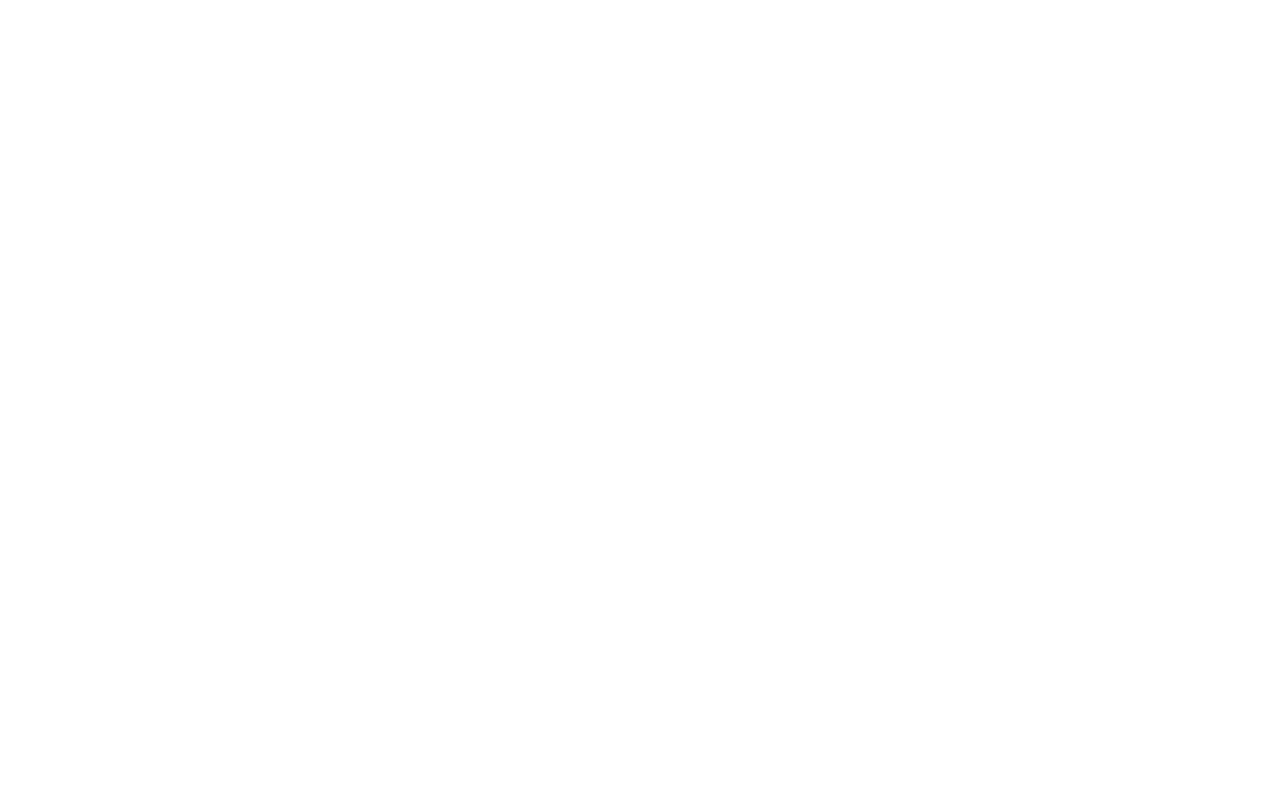
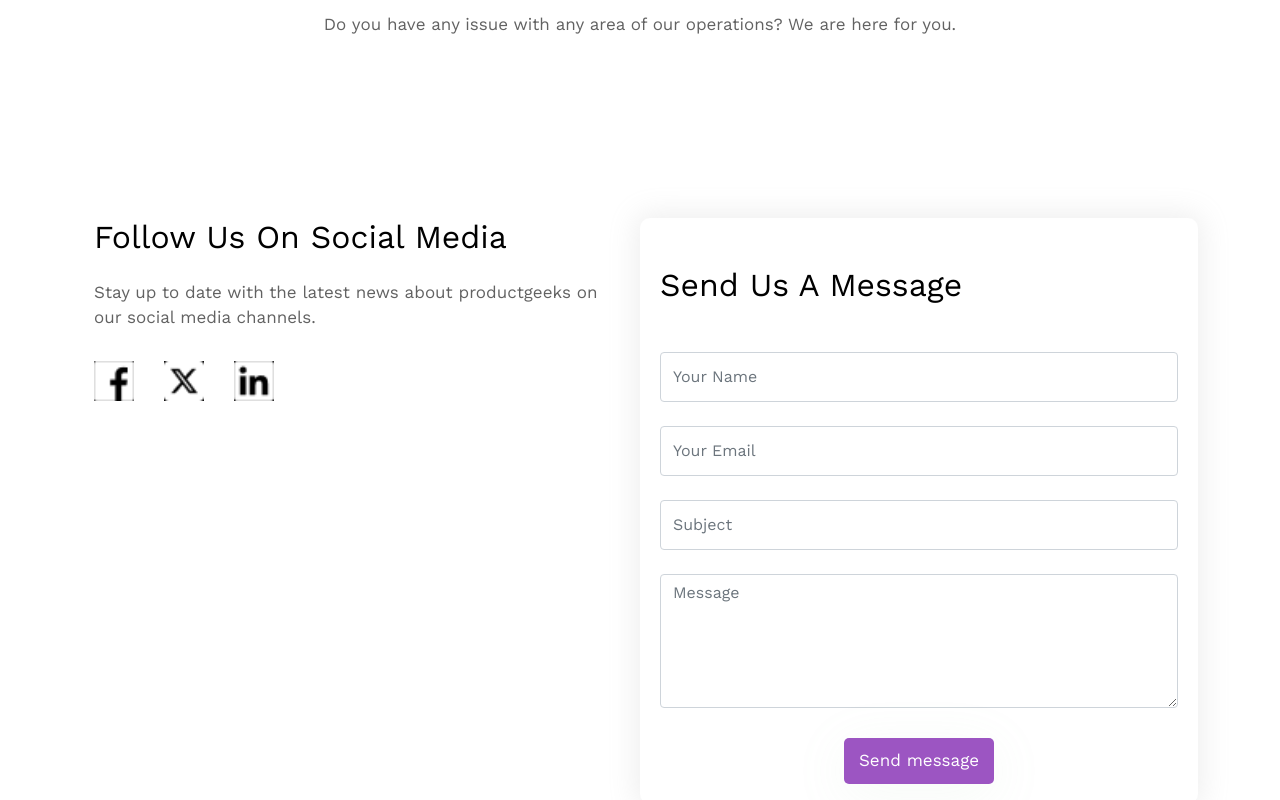
Before and after one commit to godspower2020/productgeeks, a React (Create React App) app: page /contact in a window 1280 px wide. Shown: the part 280-1080 px from the top of the page. Before the commit the page ends 800 px from the top, so only its background shows below. Built offline with nearby package versions, Linux system fonts and the light colour scheme.

Commit message:
contact done

```diff
--- a/src/App.scss
+++ b/src/App.scss
@@ -1386,6 +1386,84 @@
   }
 }
 
+// CONTACT
+.contact {
+  margin-top: 70px;
+
+  .section {
+    padding: 40px 0;
+
+    @media (min-width: 768px) {
+      padding: 90px 0;
+    }
+
+    h1,
+    h2 {
+      color: var(--black-color);
+    }
+
+    .follow-social {
+      margin-bottom: 80px;
+
+      .social-icons {
+        display: flex;
+        align-items: center;
+        justify-content: flex-start;
+        gap: 30px;
+        margin-top: 30px;
+
+        img {
+          width: 30px;
+          height: 30px;
+          background-color: var(--black-color);
+
+          @media (min-width: 768px) {
+            width: 40px;
+            height: 40px;
+          }
+        }
+
+      }
+    }
+
+    .section-1 {
+
+      h1 {
+        font-size: 60px;
+        font-weight: 900;
+        margin: 30px 0;
+      }
+    }
+  }
+
+  .form {
+    border-radius: 10px;
+    padding: 0 20px;
+    -ms-filter: "progid:DXImageTransform.Microsoft.Shadow(Strength=28, Direction=0, Color=#ABABAB)";/*IE 8*/
+    -moz-box-shadow: 0 0 28px 4px rgba(171,171,171,0.2);/*FF 3.5+*/
+    -webkit-box-shadow: 0 0 28px 4px rgba(171,171,171,0.2);/*Saf3-4, Chrome, iOS 4.0.2-4.2, Android 2.3+*/
+    box-shadow: 0 0 28px 4px rgba(171,171,171,0.2);/* FF3.5+, Opera 9+, Saf1+, Chrome, IE10 */
+    filter: progid:DXImageTransform.Microsoft.Shadow(Strength=28, Direction=135, Color=#ABABAB); /*IE 5.5-7*/
+
+    .form-group input {
+      height: 50px;
+    }
+
+    .button button {
+      width: 150px;
+      height: 46px;
+      margin: 30px 0 20px;
+      padding: 10px;
+      background-color: var(--theme-purple);
+      color: #fff;
+      border-radius: 5px;
+      border: none;
+      box-shadow: 0 10px 53px 0 rgba(163, 204, 170, 0.1);
+    }
+
+  }
+}
+
 /* LOGIN */
 .stretch-me {
   display: flex;
@@ -1535,12 +1613,7 @@
     button.login-button {
       color: white;
       background-color: var(--theme-purple);
-    }
-    button.google-button {
-      border: 1px solid var(--google-button-login-color);
-      color: var(--theme-dark);
-      background-color: #fff;
-      gap: 20px;
+      margin-bottom: 20px;
     }
 
     p {
--- a/src/components/AuthComponents/ConfirmEmail.js
+++ b/src/components/AuthComponents/ConfirmEmail.js
@@ -14,16 +14,13 @@
   autoClose: 3000,
 }
 
-const ConfirmEmail = () => {
+const ConfirmEmail = ({email}) => {
   const [otp, setOtp] = useState('');
 
   const toastId = React.useRef(null);
 
   const navigate = useNavigate();
   const dispatch = useDispatch();
-
-  const userRegister = useSelector((state) => state.userRegister);
-  const { userInfo } = userRegister;
 
   const { loading, success, error } = useSelector((state) => state.userEmailConfirmation);
 
@@ -43,12 +40,12 @@
   const handleConfirmation = async (e) => {
     e.preventDefault();
 
-    dispatch(confirmEmail(userInfo?.email, otp))
+    dispatch(confirmEmail(email, otp))
   }
 
   const handleResendOTP = async () => {
     try {
-      dispatch(resendOTP(userInfo?.email));
+      dispatch(resendOTP(email));
 
     } catch (error) {
       console.error('Error resending OTP:', error);
@@ -66,7 +63,7 @@
         {resendError && <Message variant="alert-danger">{resendError}</Message>}
         <form className="form-me">
           <p className='mb-5'>
-            A short code was sent to your email address <a href={`mailto:${userInfo.email}`} target="_blank" rel='noreferrer' style={{ color: 'blue' }}>{userInfo.email}</a>. Enter the code to verify your account.
+            A short code was sent to your email address <a href={`mailto:${email}`} target="_blank" rel='noreferrer' style={{ color: 'blue' }}>{email}</a>. Enter the code to verify your account.
           </p>
           <Link className="how-it-works" to={"/how-it-works"}>
             Need Help ?
--- a/src/components/AuthComponents/Login.js
+++ b/src/components/AuthComponents/Login.js
@@ -1,6 +1,7 @@
 import React, { useEffect, useState } from 'react'
 import { Link, useNavigate, useLocation  } from "react-router-dom";
 import { useDispatch, useSelector } from 'react-redux';
+import { GoogleLogin } from '@react-oauth/google';
 import { login } from '../../redux/actions/userActions';
 import Message from '../LoadingError/Error';
 import { SpinnerLoading } from '../LoadingError/Loading';
@@ -95,12 +96,15 @@
 
         <button className='login-button' type="submit">{loading ? <SpinnerLoading /> : "Login"}</button>
 
-        <button className='google-button'>
-          <span className='mx-3'>
-            <img className="" alt="googlelogo" src="/img/google.png" />
-          </span>
-          Continue with Google
-        </button>
+        <GoogleLogin
+          className='google-button'
+          onSuccess={credentialResponse => {
+            console.log(credentialResponse);
+          }}
+          onError={() => {
+            console.log('Login Failed');
+          }}
+        />
 
         <p>
           Don't have an account?
--- a/src/index.js
+++ b/src/index.js
@@ -1,6 +1,7 @@
 import React from 'react';
 import ReactDOM from 'react-dom/client';
 import { Provider } from 'react-redux';
+import { GoogleOAuthProvider } from '@react-oauth/google';
 
 import App from './App';
 import store from '../src/redux/store';
@@ -8,6 +9,8 @@
 const root = ReactDOM.createRoot(document.getElementById('root'));
 root.render(
   <Provider store={store}>
-    <App />
+    <GoogleOAuthProvider clientId="251708576444-coslmhk3uo51v36gjf74r6h4oshcg1ab.apps.googleusercontent.com">
+      <App />
+    </GoogleOAuthProvider>
   </Provider>
 );
--- a/src/pages/Contact.js
+++ b/src/pages/Contact.js
@@ -1,11 +1,109 @@
-import React from 'react'
+import React, { useState, useRef  } from 'react'
+import emailjs from '@emailjs/browser';
+import { toast } from "react-toastify";
+import Toast from '../components/LoadingError/Toast';
 import Header from "./../components/Header";
 import Footer from '../components/Footer';
+import { SpinnerLoading } from '../components/LoadingError/Loading';
+
+const ToastObjects = {
+  pauseOnFocusLoss : false,
+  draggable: false,
+  pauseOnHover: false,
+  autoClose: 3000,
+}
+
+const initialState = {name: '', email: '', subject: '', message: ''}
 
 const Contact = () => {
+  const [formData, setFormData] = useState(initialState);
+  const [loading, setLoading] = useState(false)
+
+  const toastId = useRef(null);
+
+  const { name, email, subject, message } = formData;
+
+  const handleChange = (e) => {
+    const { name, value } = e.target;
+    setFormData({ ...formData, [name]: value });
+  };
+
+  const handleSubmit = (e) => {
+    setLoading(true)
+    e.preventDefault()
+
+    emailjs.sendForm('service_i40nevj', 'template_oefnmjt', e.target, '_qrR0cXB1aI8pF9JG')
+      .then((result) => {
+          setLoading(false)
+          setFormData(initialState)
+          if (!toast.isActive(toastId.current)) {
+            toastId.current = toast.success("Message successfully submitted", ToastObjects);
+          }
+
+      }, (error) => {
+          console.log(error.text);
+      });
+  }
   return (
     <>
         <Header />
+        <Toast />
+        <div className='container contact'>
+          <div className='section'>
+            <div className='row  section-1 text-center'>
+              <h1>Contact Us</h1>
+              <p>Do you have any issue with any area of our operations? We are here for you.</p>
+            </div>
+          </div>
+          <div className='section'>
+            <div className='row'>
+              <div className='col-lg-6 follow-social'>
+                <h2 className='mb-4'>Follow Us On Social Media</h2>
+                <p>Stay up to date with the latest news about productgeeks on our social media channels.</p>
+                <div className="col-lg-4 social-icons">
+                  <a className="" href='' target='_blank' rel="noreferrer">
+                    <img alt="facebook" src="/img/facebook.png" />
+                  </a>
+                  <a className="" href='' target='_blank' rel="noreferrer">
+                    <img alt="twitter-x" src="/img/twitter-x.png" />
+                  </a>
+                  <a className="" href='' target='_blank' rel="noreferrer">
+                    <img alt="linkedin" src="/img/linkedin.png" />
+                  </a>
+                </div>
+              </div>
+              <div className='col-lg-6 form'>
+                <h2 className='my-5'>Send Us A Message</h2>
+                <form className="email-form" onSubmit={handleSubmit}>
+                  <div className="form-group ">
+                    <input type="text" name="name" className="form-control" id="name" placeholder="Your Name" required value={name} onChange={handleChange} />
+                  </div>
+                  <div className="form-group mt-4">
+                    <input type="email" className="form-control" name="email" id="email" placeholder="Your Email" required value={email} onChange={handleChange} />
+                  </div>
+                  <div className="form-group mt-4">
+                    <input type="text" className="form-control" name="subject" id="subject" placeholder="Subject" required value={subject} onChange={handleChange} />
+                  </div>
+                  <div className="form-group mt-4">
+                    <textarea className="form-control" name="message" rows={5} placeholder="Message" required value={message} onChange={handleChange} />
+                  </div>
+                  <div className="text-center button">
+                    <button type="submit">
+                    {loading ?
+                      <div className='straight-button'>
+                        <SpinnerLoading  />
+                      </div> :
+                      <>
+                        Send message
+                      </>
+                      }
+                    </button>
+                  </div>
+                </form>
+              </div>
+            </div>
+          </div>
+        </div>
         <Footer />
     </>
   )
--- a/src/pages/RegisterScreen.js
+++ b/src/pages/RegisterScreen.js
@@ -17,6 +17,7 @@
   window.scrollTo(0, 0);
 
   const [showConfirmEmail, setShowConfirmEmail] = useState(false);
+  const [email, setEmail] = useState("");
 
   const toastId = React.useRef(null);
 
@@ -30,6 +31,10 @@
     }
   }, [success]);
 
+  const handleEmailChange = (email) => {
+    setEmail(email);
+  };
+
   return (
     <>
       <Toast />
@@ -41,7 +46,7 @@
               <AboutLinks />
             </div>
           </div>
-          {showConfirmEmail ? <ConfirmEmail /> : <Register />}
+          {showConfirmEmail ? <ConfirmEmail email={email} /> : <Register onEmailChange={handleEmailChange} />}
         </div>
       </div>
     </>
--- /dev/null
+++ b/webpack.config.js
@@ -0,0 +1,17 @@
+import { resolve } from 'path-browserify';
+import { resolve as resolveOs } from 'os-browserify/browser';
+import { resolve as resolveCrypto } from 'crypto-browserify';
+import { resolve as resolveStream } from 'stream-browserify';
+
+export const webpackConfig = {
+  webpack: (config) => {
+    config.resolve.fallback = {
+      os: resolveOs,
+      crypto: resolveCrypto,
+      stream: resolveStream,
+      path: resolve,
+    };
+
+    return config;
+  },
+};
```
Also changed, not shown: package.json (+9 -0 lines), src/components/AuthComponents/Register.js (+17 -8 lines), 2 other files (tests, documents, lock files or other folders).
